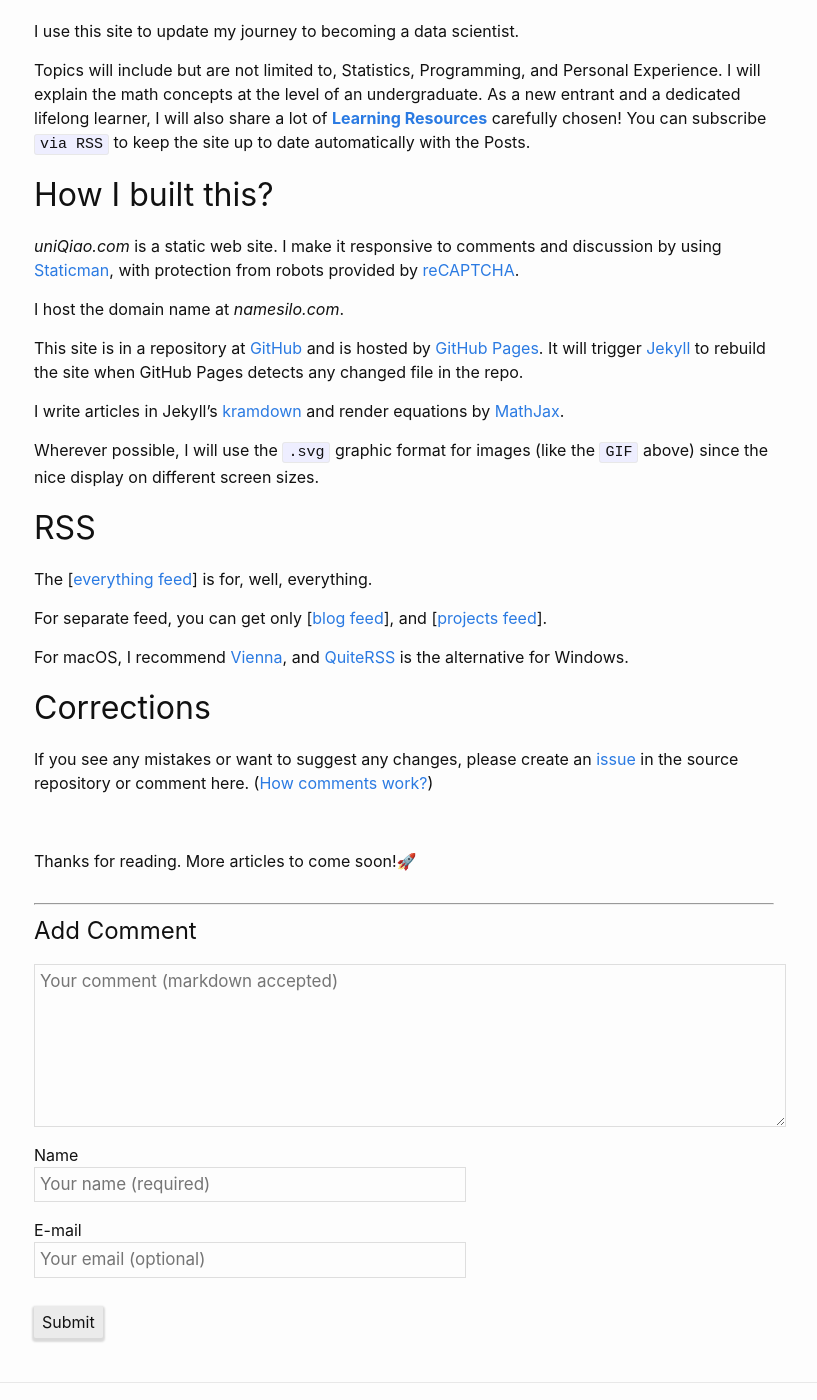
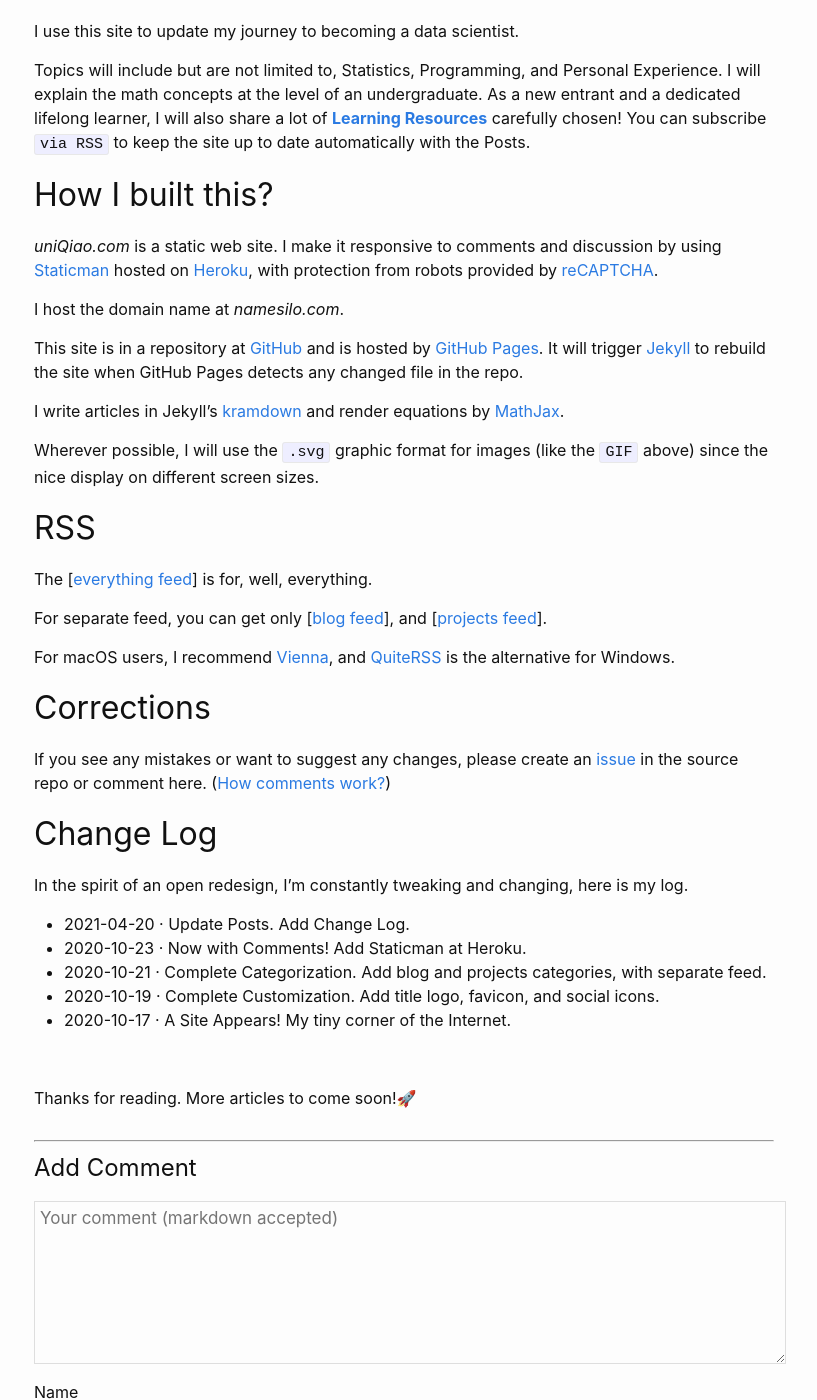
Before and after one commit to qiaohuang/qiaohuang.github.io, a Jekyll site: the page built from _posts/2020-10-17-about-the-site.markdown, in a window 1280 px wide and 1400 px high, scrolled down 379 px. Shown: the whole window, without its empty margins (236-1053 px from the left). Built offline with Jekyll 4.4.1, drawn with Linux system fonts in a browser that asks for light colours; nearby versions of some CDN libraries.

Commit message:
Reorganize Posts

```diff
--- a/_posts/2020-10-17-about-the-site.markdown
+++ b/_posts/2020-10-17-about-the-site.markdown
@@ -16,7 +16,7 @@
 
 ## How I built this?
 
-_uniQiao.com_ is a static web site. I make it responsive to comments and discussion by using [Staticman](https://staticman.net/), with protection from robots provided by [reCAPTCHA](https://www.google.com/recaptcha/about).
+_uniQiao.com_ is a static web site. I make it responsive to comments and discussion by using [Staticman](https://staticman.net/) hosted on [Heroku](https://www.heroku.com/), with protection from robots provided by [reCAPTCHA](https://www.google.com/recaptcha/about).
 
 I host the domain name at _namesilo.com_.
 
@@ -32,11 +32,21 @@
 
 For separate feed, you can get only [[blog feed](/blog/feed.xml)], and [[projects feed](/projects/feed.xml)].
 
-For macOS, I recommend [Vienna](https://www.vienna-rss.com/), and [QuiteRSS](https://quiterss.org/) is the alternative for Windows.
+For macOS users, I recommend [Vienna](https://www.vienna-rss.com/), and [QuiteRSS](https://quiterss.org/) is the alternative for Windows.
 
 ## Corrections
 
-If you see any mistakes or want to suggest any changes, please create an [issue](https://github.com/qiaohuang/qiaohuang.github.io/issues/new) in the source repository or comment here. ([How comments work?](/blog/2020/10/18/post-for-test.html#comments))
+If you see any mistakes or want to suggest any changes, please create an [issue](https://github.com/qiaohuang/qiaohuang.github.io/issues/new) in the source repo or comment here. ([How comments work?](/test#comments))
+
+## Change Log
+
+In the spirit of an open redesign, I'm constantly tweaking and changing, here is my log.
+
+- 2021-04-20 · Update Posts. Add Change Log.
+- 2020-10-23 · Now with Comments! Add Staticman at Heroku.
+- 2020-10-21 · Complete Categorization. Add blog and projects categories, with separate feed.
+- 2020-10-19 · Complete Customization. Add title logo, favicon, and social icons.
+- 2020-10-17 · A Site Appears! My tiny corner of the Internet.
 
 <br>
 
--- a/_posts/2020-10-19-my-learning-resources.markdown
+++ b/projects/_posts/2020-10-19-my-learning-resources.markdown
@@ -1,11 +1,11 @@
 ---
 layout: post
 title:  "My Learning Resources"
-date:   2020-10-18 06:54:25 -0700
-categories: Resources
+category: Projects
 permalink: /resources
 comments: true
 ---
+
 My favorite learning resources, mostly free and carefully chosen! 🎁
 
 > I'd recommend you give a try to the resources and find the best one to stick with – it's up to you.
```
Also changed, not shown: _posts/2020-10-18-post-for-test.md (renamed from blog/_posts/2020-10-18-post-for-test.md, +7 -11 lines), blog/_posts/2020-10-21-review-of-decision-trees.md (+17 -31 lines), projects/_posts/2020-10-20-my-certificates.markdown (added, +9 -0 lines), projects/_posts/2020-10-20-my-first-project.markdown (deleted, +0 -7 lines).
